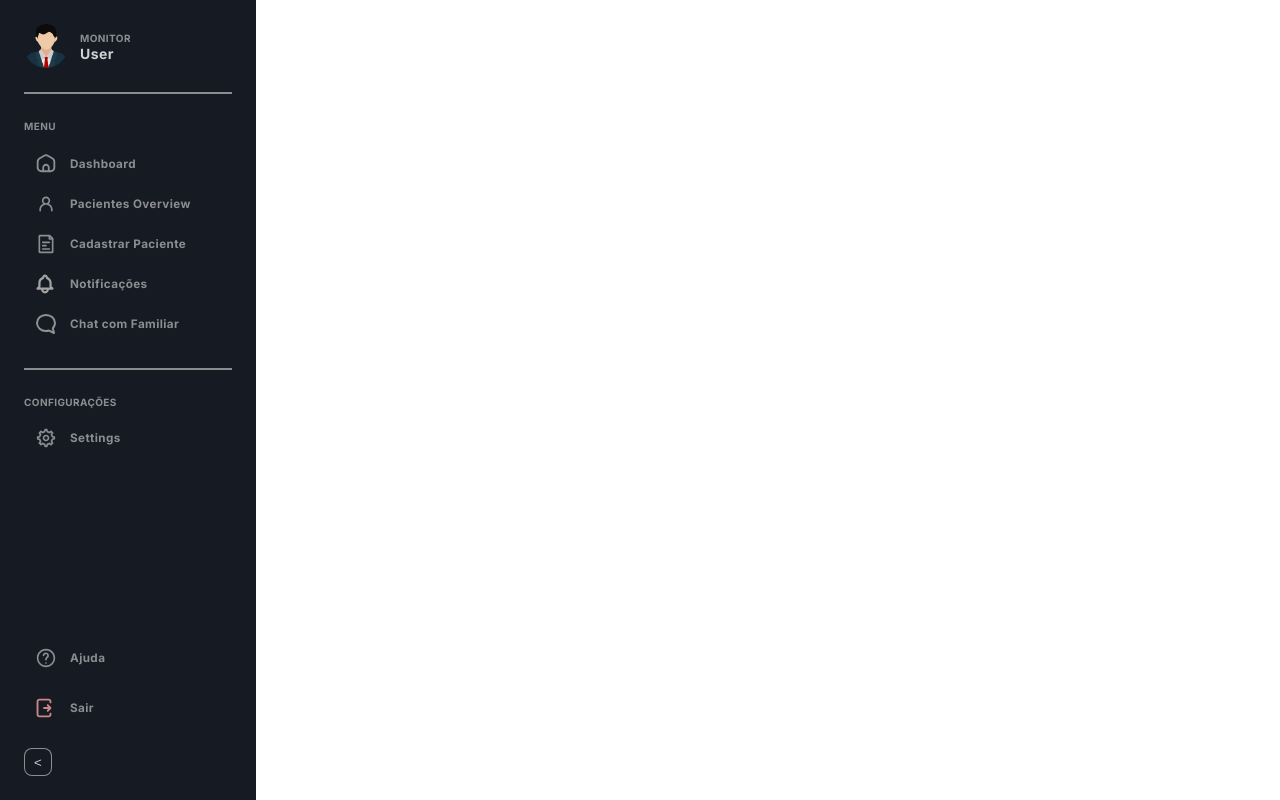
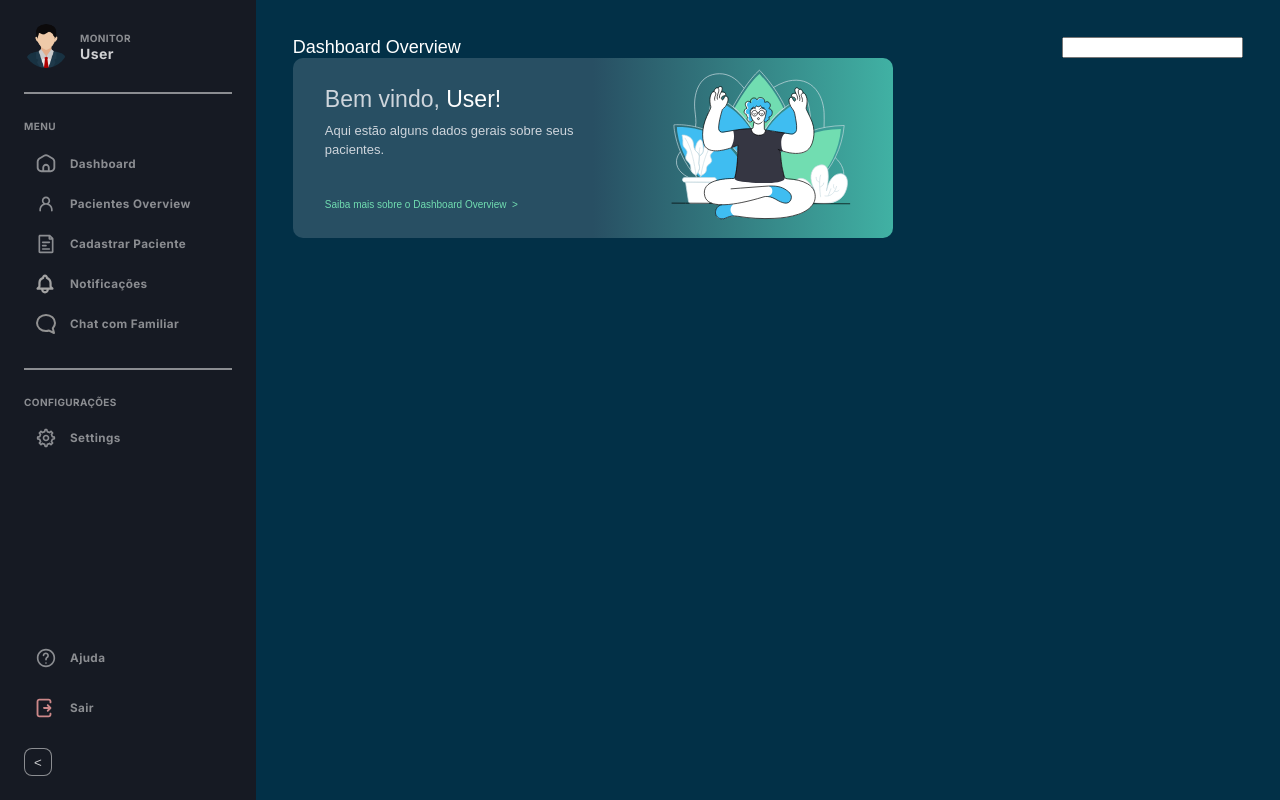
Before and after one commit to aasjunior/tera_dashboard, a Flask app: page / in a window 1280 px wide. Run offline with Flask 3, Linux system fonts and the light colour scheme.

Commit message:
welcome-card

```diff
--- a/controllers/components.py
+++ b/controllers/components.py
@@ -7,3 +7,6 @@ def render_sidebar(name, image):
     }
 
     return render_template("components/sidebar.html", **user)
+
+def render_welcome_card(name):
+    return render_template("components/welcome-card.html", name=name)
--- a/controllers/routes.py
+++ b/controllers/routes.py
@@ -1,5 +1,5 @@
 from flask import render_template
-from .components import render_sidebar
+from .components import *
 
 def init_app(app):
 
@@ -7,5 +7,6 @@ def init_app(app):
     def index():
         components = {
             'sidebar': render_sidebar,
+            'welcome_card': render_welcome_card,
         }
         return render_template("index.html", **components)
--- /dev/null
+++ b/views/components/welcome-card.html
@@ -0,0 +1,10 @@
+<section class="welcome-card row space-between vertical-center">
+    <div class="col">
+        <h2 class="title">Bem vindo, <em>{{ name }}!</em></h2>
+        <p class="subtitle">Aqui estão alguns dados gerais sobre seus <br> pacientes.</p>
+        <a class="welcome-card_link" href="#">Saiba mais sobre o Dashboard Overview &nbsp;&gt;</a>
+    </div>
+    <div>
+        <img src="{{ url_for('static', filename='imgs/figures/meditate.svg') }}" alt="Meditate" class="meditateFig">
+    </div>
+</section>
--- a/views/index.html
+++ b/views/index.html
@@ -1,5 +1,14 @@
 {% include 'blades/header.html' %}
-<main class="container">
+<div class="wrapper d-flex row">
     {{ sidebar('User', 'user.png') | safe }}
-</main>
+    <main class="container w-auto">
+        <header class="header row space-between w-auto">
+            <h1 class="title">Dashboard Overview</h1>
+            <input type="search">
+        </header>
+        <section class="dashboard">
+            {{ welcome_card('User') | safe }}
+        </section>
+    </main>
+</div>
 {% include 'blades/footer.html' %}
--- a/views/static/css/style.css
+++ b/views/static/css/style.css
@@ -2,11 +2,18 @@
 @import url('https://fonts.googleapis.com/css2?family=Inter:wght@300;400;500;600;700&display=swap');
 
 :root{
+    --bg-primary: #023047;
+    --color-white: #fff;
+    --color-gray: #CED5DC;
+    --color-green: #71DDB1;
+
     --sidebar-bg: #161A23;
     --sidebar-item:  rgba(255, 255, 255, 0.5);
     --sidebar-item-light: rgba(255, 255, 255, 0.8);
     --sidebar-item-hover: #2D2F39;
     --sidebar-color-logout: #CC8889;
+
+    --welcome-card-bg: linear-gradient(270deg, #45C4B0 -9.55%, #284F63 50%);
 }
 
 *{
@@ -31,12 +38,35 @@ body{
     font-family: 'Poppin', sans-serif;
     font-style: normal;
     font-weight: 500;
+    background-color: var(--bg-primary);
+}
+
+.wrapper{
+    max-width: 100%;
+    margin: 0 auto;
 }
 
 .container{
-    max-width: 100%;
-    margin: 0 auto;
+    padding: 2.3rem;
 }
+
+.title{
+    font-size: 18px;
+    font-weight: 400;
+    color: var(--color-white);
+}
+
+.dashboard{
+    display: grid;
+    grid-template-areas:
+        "r-diario r-diario welcome welcome welcome"
+        "r-diario r-diario r-mensal r-mensal r-mensal"
+        "r-form r-form r-mensal r-mensal r-mensal"
+        "p-ativos p-crise r-mensal2 r-mensal2 r-mensal2"
+        "p-novos p-crise r-mensal2 r-mensal2 r-mensal2";
+}
+
+/*Sidebar*/
 
 .sidebar{
     height: 100vh;
@@ -120,8 +150,7 @@ body{
     border: 1px solid var(--sidebar-item);
 }
 
-#sidebar-collapsed > :is(.sidebar-header, .sidebar-content) > .sidebar-link,
-#sidebar-collapsed > .sidebar-foot > :is(.sidebar-config, .sidebar-bottom) > .sidebar-link{
+#sidebar-collapsed .sidebar-link{
     height: 44px;
     width: 44px;
     padding: 0;
@@ -129,8 +158,7 @@ body{
     align-self: center;
 }
 
-#sidebar-collapsed > :is(.sidebar-header, .sidebar-content) > .sidebar-link > .icon,
-#sidebar-collapsed > .sidebar-foot > :is(.sidebar-config, .sidebar-bottom) > .sidebar-link > .icon{
+#sidebar-collapsed .icon{
     margin: auto;
 }
 
@@ -158,6 +186,46 @@ body{
     color: var(--sidebar-color-logout);
 }
 
+/*Sidebar - Fim*/
+
+/*Card de Bem-vindo*/
+.welcome-card{
+    grid-area:'welcome';
+    height: 180px;
+    padding: 1rem 2rem;
+    color: var(--color-gray);
+
+    background: var(--welcome-card-bg);
+    border-radius: 10px;
+}
+
+.welcome-card .title{
+    font-size: 23px;
+    margin-bottom: 0.5rem;
+    color: inherit;
+}
+
+.welcome-card .subtitle{
+    line-height: 19px;
+    margin-bottom: 2.5rem;
+    font-size: 13px;
+}
+
+.welcome-card em{
+    font-style: normal;
+    color: var(--color-white);
+}
+
+.welcome-card_link{
+    font-size: 10px;
+    color: var(--color-green);
+}
+
+/*figures*/
+.meditateFig{
+    position: relative;
+    height: 170px;
+}
 
 /*Icones*/
 .icon{
@@ -211,10 +279,12 @@ body{
 }
 
 .row{
+    display: flex;
     flex-direction: row;
 }
 
 .col{
+    display: flex;
     flex-direction: column;
 }
 
@@ -249,6 +319,11 @@ body{
     text-align: center;
 }
 
+.w-auto{
+    flex-grow: 1;
+    flex-shrink: 0;
+}
+
 .border{
     border: 1px solid var(--sidebar-item-light);
 }
```
Also changed, not shown: views/static/imgs/figures/meditate.svg (added).
